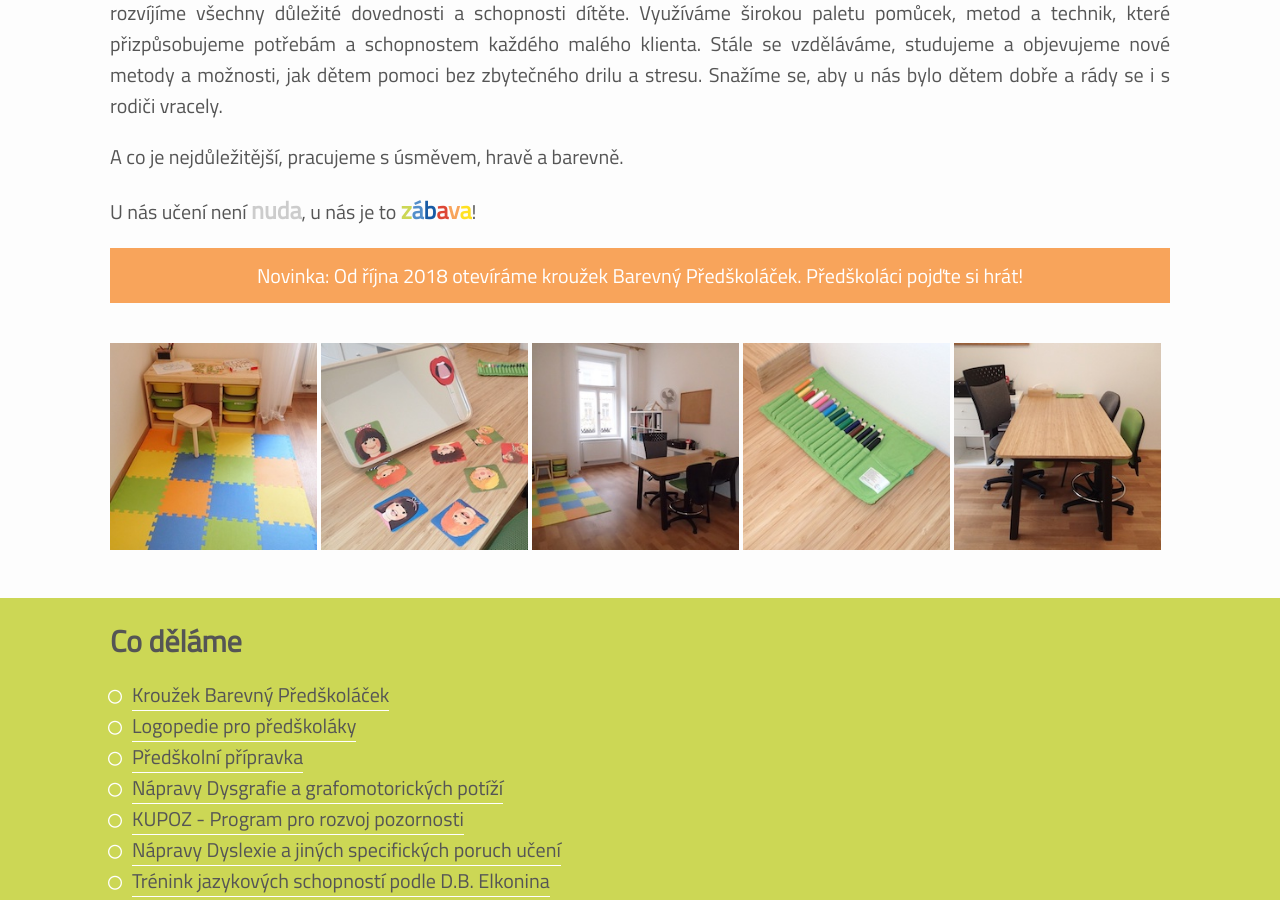
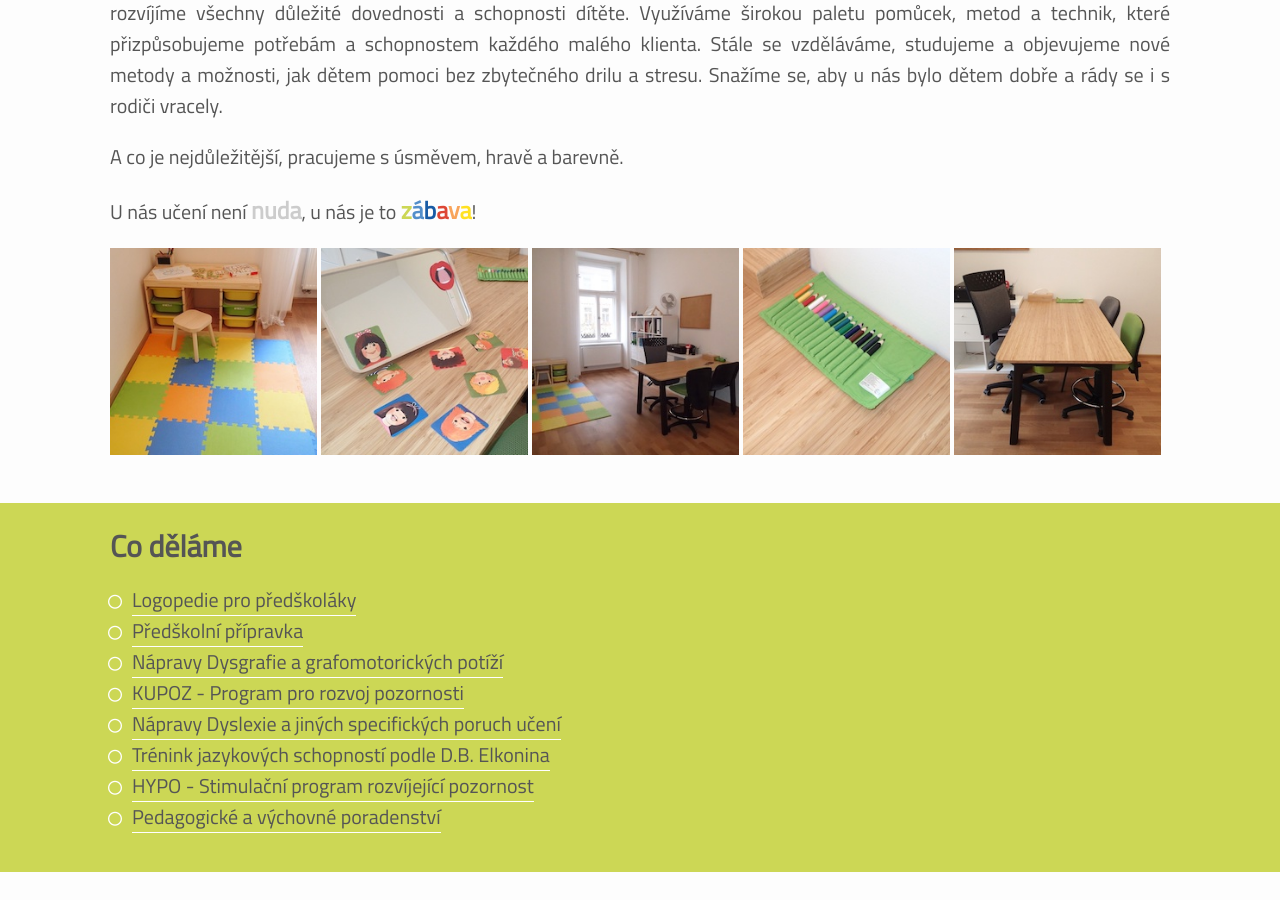
Before and after one commit to JakubTesarek/barevneuceni.cz, a Jekyll site: the page built from index.html, in a window 1280 px wide and 900 px high, scrolled down 364 px. Built offline with Jekyll 4.4.1, drawn with Linux system fonts in a browser that asks for light colours; nearby versions of some CDN libraries.

Commit message:
remove course

```diff
--- a/index.html
+++ b/index.html
@@ -28,10 +28,6 @@ changefreq: daily
 
 		<p>U nás učení není <span class="larger-font"><i class="syl gray">nuda</i></span>, u nás je to <span class="larger-font"><i class="syl ba">z</i><i class="syl rev">á</i><i class="syl ne">b</i><i class="syl u">a</i><i class="syl ce">v</i><i class="syl ni">a</i></span>!</p>
 
-        <a class="button" style="margin-bottom: 2em" href="{{ site.baseurl }}{% link pages/barevny-predskolacek.html %}">
-            Novinka: Od října 2018 otevíráme kroužek Barevný Předškoláček. Předškoláci pojďte si hrát!
-        </a>
-
 		<div class="galery">
 			<img src="/assets/img/galery/carpet.jpg" data-ref="/assets/img/galery/carpet-large.jpg" class="open-galery" alt="">
 			<img src="/assets/img/galery/faces-cards.jpg" data-ref="/assets/img/galery/faces-cards-large.jpg" class="open-galery" alt="">
@@ -48,7 +44,6 @@ changefreq: daily
 	<div class="container">
 		<h2>Co děláme</h2>
 		<ul>
-			<li><a href="{{ site.baseurl }}{% link pages/barevny-predskolacek.html %}">Kroužek Barevný Předškoláček</a></li>
 			<li><a href="{{ site.baseurl }}{% link pages/logopedie-pro-predskolaky.html %}">Logopedie pro předškoláky</a></li>
 			<li><a href="{{ site.baseurl }}{% link pages/predskolni-pripravka.html %}">Předškolní přípravka</a></li>
 			<li><a href="{{ site.baseurl }}{% link pages/napravy-dysgrafie.html %}">Nápravy Dysgrafie a grafomotorických potíží</a></li>
```
